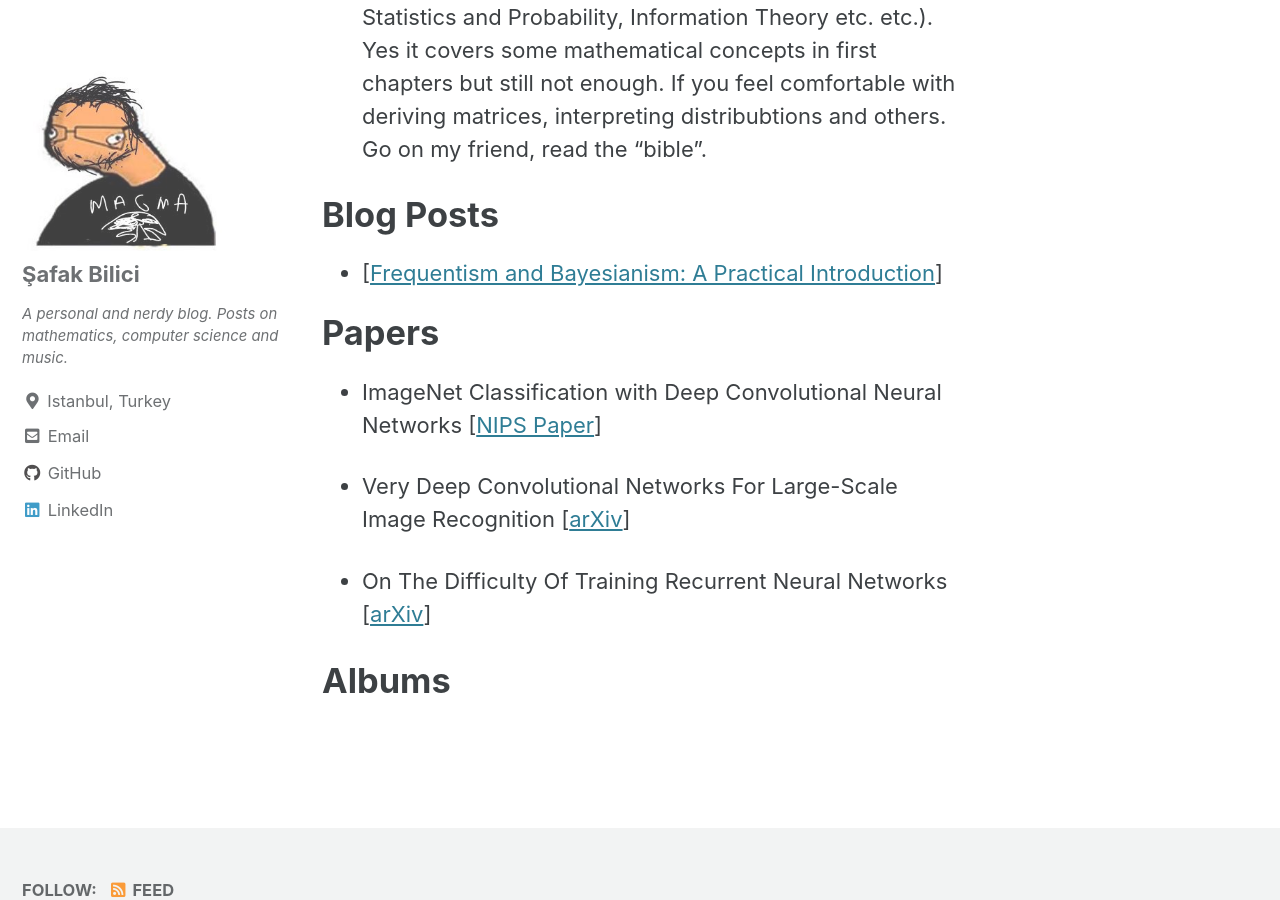
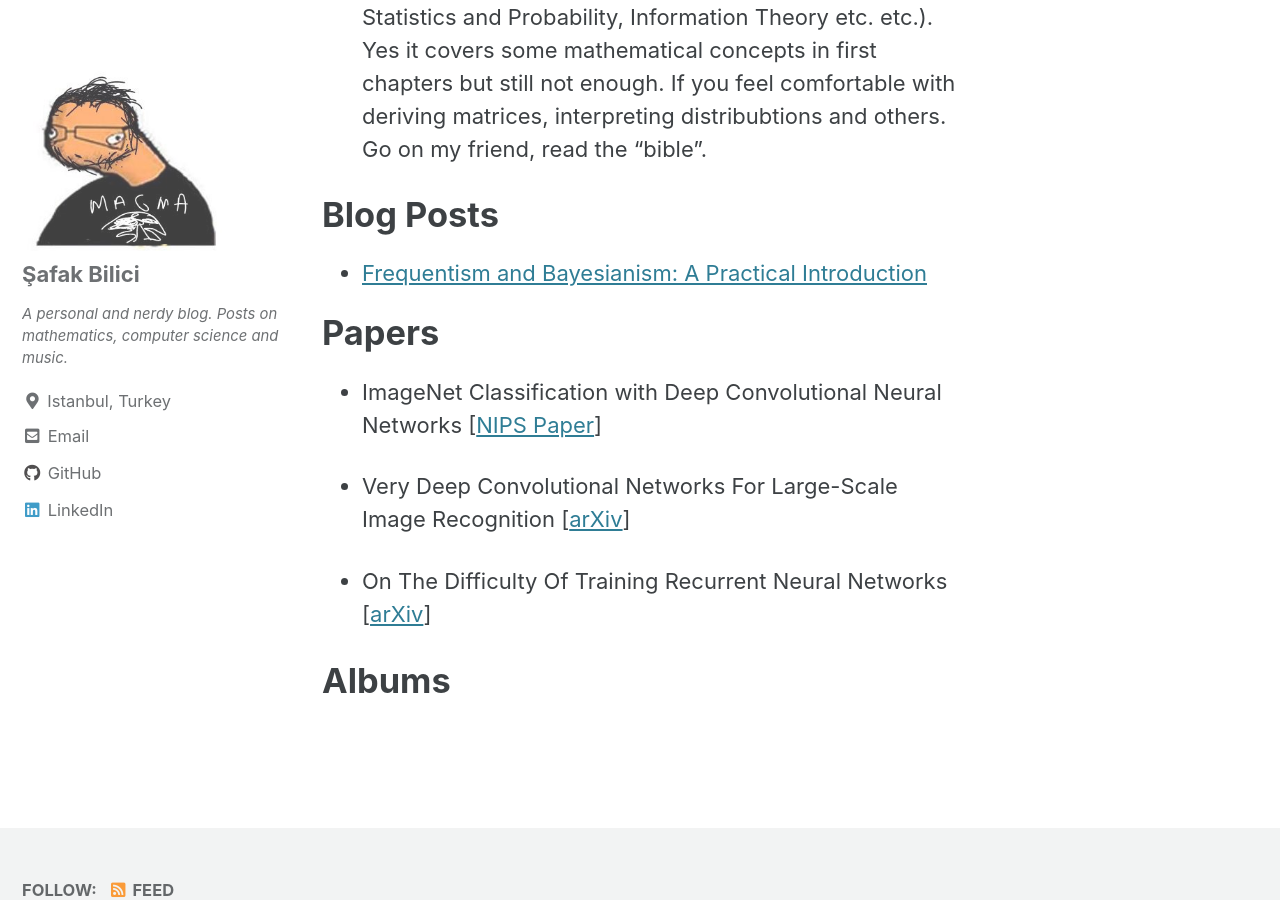
Before and after one commit to safakkbilici/safakkbilici.github.io, a Jekyll site: the page built from _pages/sources.md, in a window 1280 px wide and 900 px high, scrolled down 1528 px. Built offline with Jekyll 4.4.1, drawn with Linux system fonts in a browser that asks for light colours; cached includes are drawn as plain includes.

```diff
--- a/_pages/sources.md
+++ b/_pages/sources.md
@@ -22,7 +22,7 @@ This section covers my favorite textbooks/papers/blog posts, albums (and others)
 
 # Blog Posts
 
--  [[Frequentism and Bayesianism: A Practical Introduction](http://jakevdp.github.io/blog/2014/03/11/frequentism-and-bayesianism-a-practical-intro/)]
+-  [Frequentism and Bayesianism: A Practical Introduction](http://jakevdp.github.io/blog/2014/03/11/frequentism-and-bayesianism-a-practical-intro/)
 
 
 # Papers
```
